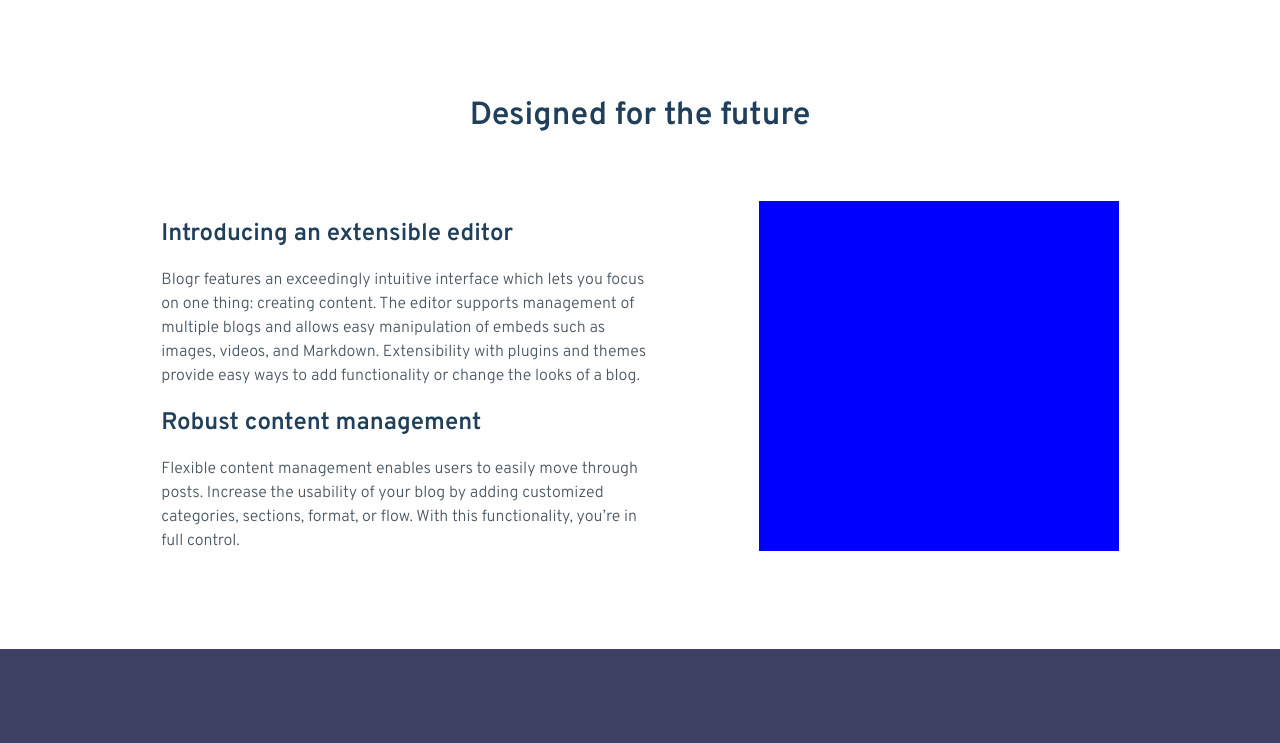
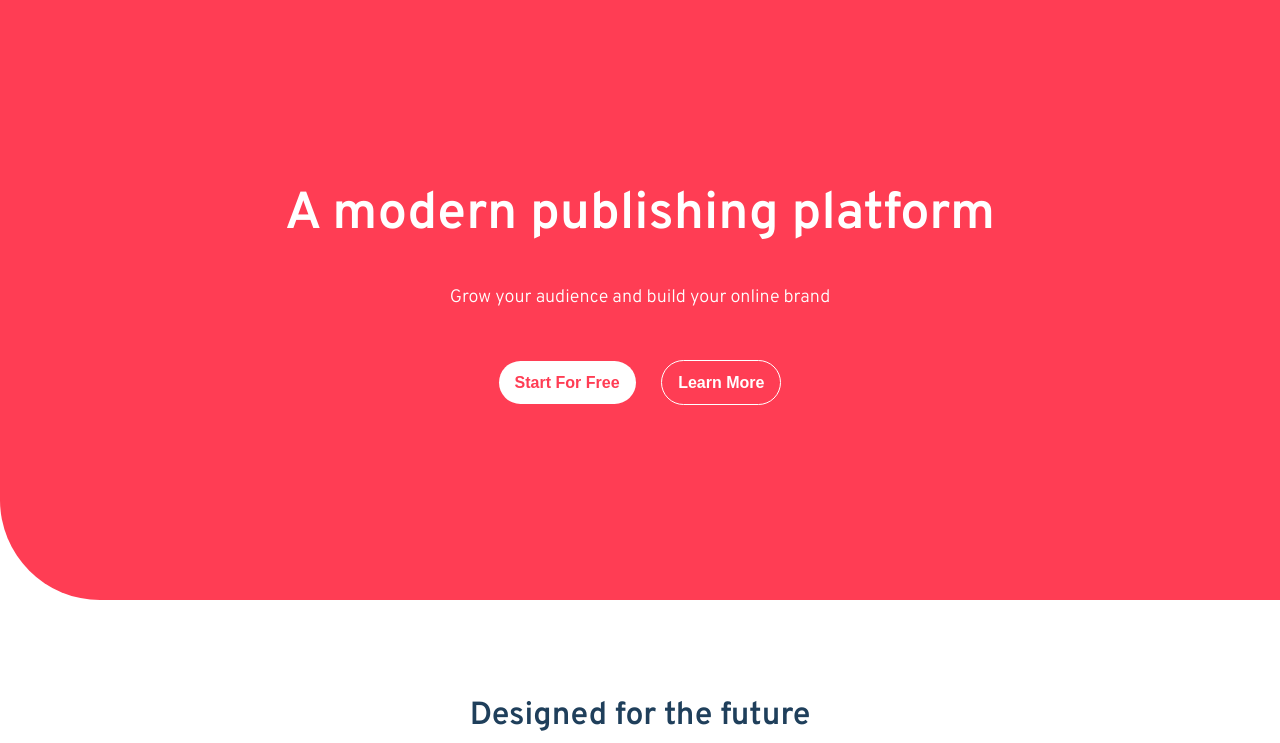
Before and after one commit to amansgz/react-blogr-landing-page, a React (Vite) app: page / in a window 1280 px wide. Shown: the top 743 px of the page. Built offline with nearby package versions, Linux system fonts and the light colour scheme.

Commit message:
Add hero section with no backgrounds

```diff
--- a/src/App.jsx
+++ b/src/App.jsx
@@ -1,3 +1,4 @@
+import Hero from "./components/Hero/Hero";
 import Design from "./components/Design/Design";
 import Infrastructure from "./components/Infrastructure/Infrastructure";
 import Features from "./components/Features/Features";
@@ -7,6 +8,7 @@ function App() {
   return (
     <>
       <main>
+        <Hero />
         <Design />
         <Infrastructure />
         <Features />
@@ -43,12 +45,4 @@ export default App
   Login
   Sign Up
 
-  // Hero
-  A modern publishing platform
-  Grow your audience and build your online brand
-
-  Start for Free
-  Learn More
-
-
 */
--- /dev/null
+++ b/src/components/Hero/Hero.css
@@ -0,0 +1,22 @@
+.hero {
+	display: flex;
+	flex-direction: column;
+	align-items: center;
+	justify-content: center;
+	height: 75vh;
+	background-color: var(--light-red);
+	border-bottom-left-radius: 100px;
+	text-align: center;
+}
+.hero__title {
+	width: 82vw;
+	font-size: clamp(33px, 5vw, 52px);
+	color: var(--white);
+}
+.hero__text {
+	width: 94vw;
+	padding: 2em;
+	font-size: clamp(18px, 1vw, 20px);
+	color: var(--white);
+	line-height: 1.5;
+}
--- /dev/null
+++ b/src/components/Hero/Hero.jsx
@@ -0,0 +1,21 @@
+import "./Hero.css";
+import {WhiteButton, TransparentButton} from "../shared/Button";
+
+const Hero = () => (
+	<section className= "hero">
+		<h1 className= "hero__title">
+  		A modern publishing platform
+  	</h1>
+  	<p className= "hero__text">
+  		Grow your audience and build your online brand
+  	</p>
+
+	  <div>
+	  	<WhiteButton/>
+	  	<TransparentButton/>
+
+		</div>
+	  </section>
+);
+
+export default Hero;
--- /dev/null
+++ b/src/components/shared/Button.css
@@ -0,0 +1,33 @@
+.btn {
+	border: none;
+	border-radius: 24px;
+	padding: .8em 1em;
+	margin: .8em;
+	font-size: clamp(16px, 1vw, 18px);
+	font-weight: 600;
+	text-transform: capitalize;
+}
+
+.btn-white {
+	background-color: var(--white);
+	color: var(--light-red);
+}
+.btn-white:hover,
+.btn-white:focus {
+	background-color: var(--very-light-red);
+	color: var(--white);
+	cursor: pointer;
+}
+
+.btn-transparent {
+	background-color: transparent;
+	border: 1px solid var(--white);
+	color: var(--white);
+}
+.btn-transparent:hover,
+.btn-transparent:focus {
+	background-color: var(--white);
+	border: 1px solid var(--light-red);
+	color: var(--light-red);
+	cursor: pointer;
+}
--- /dev/null
+++ b/src/components/shared/Button.jsx
@@ -0,0 +1,13 @@
+import "./Button.css";
+
+export const WhiteButton = () => (
+	<button className= "btn btn-white">
+		Start for Free
+	</button>
+);
+
+export const TransparentButton = () => (
+	<button className= "btn btn-transparent">
+		Learn more
+	</button>
+);
```
Also changed, not shown: public/assets/bg-pattern-intro-desktop.svg (added), public/assets/bg-pattern-intro-mobile.svg (added).
